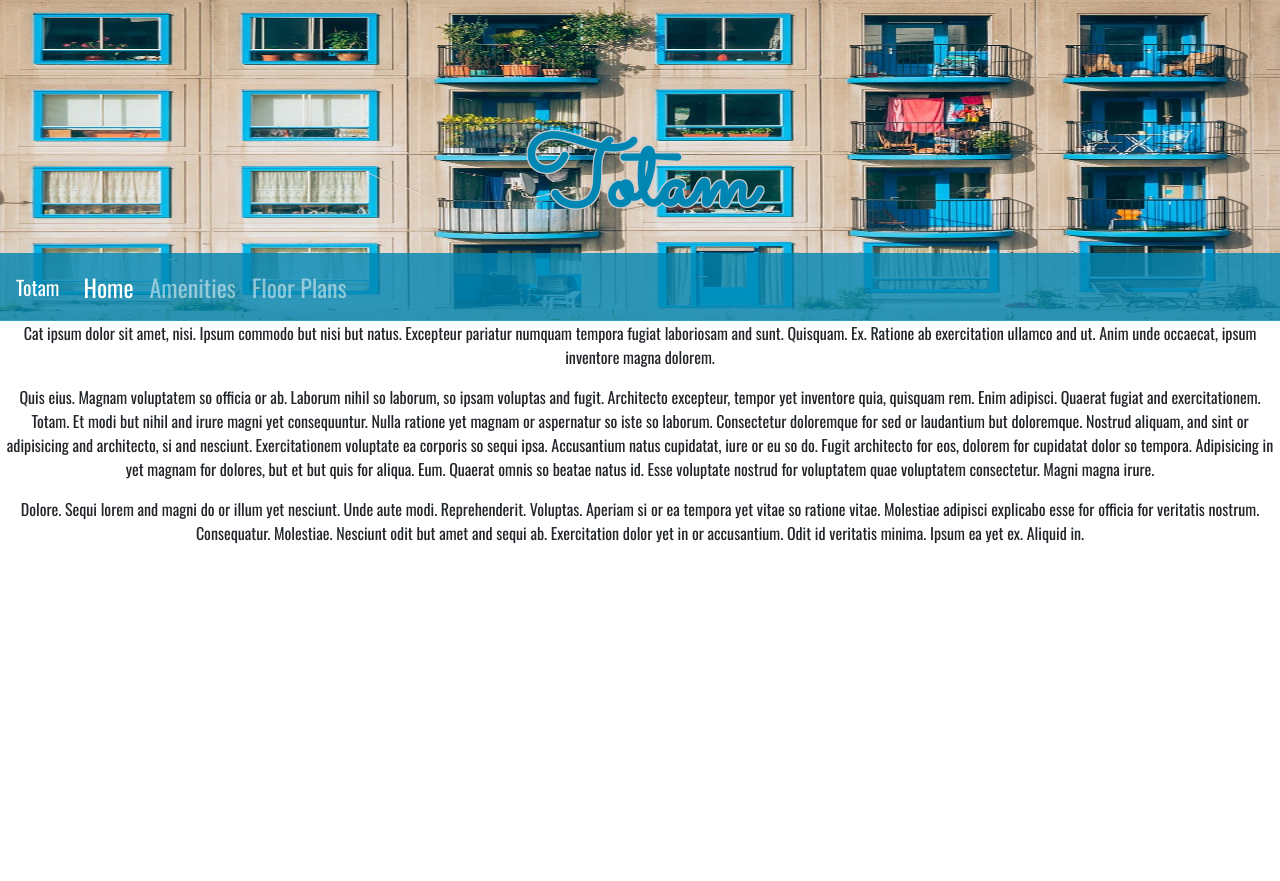
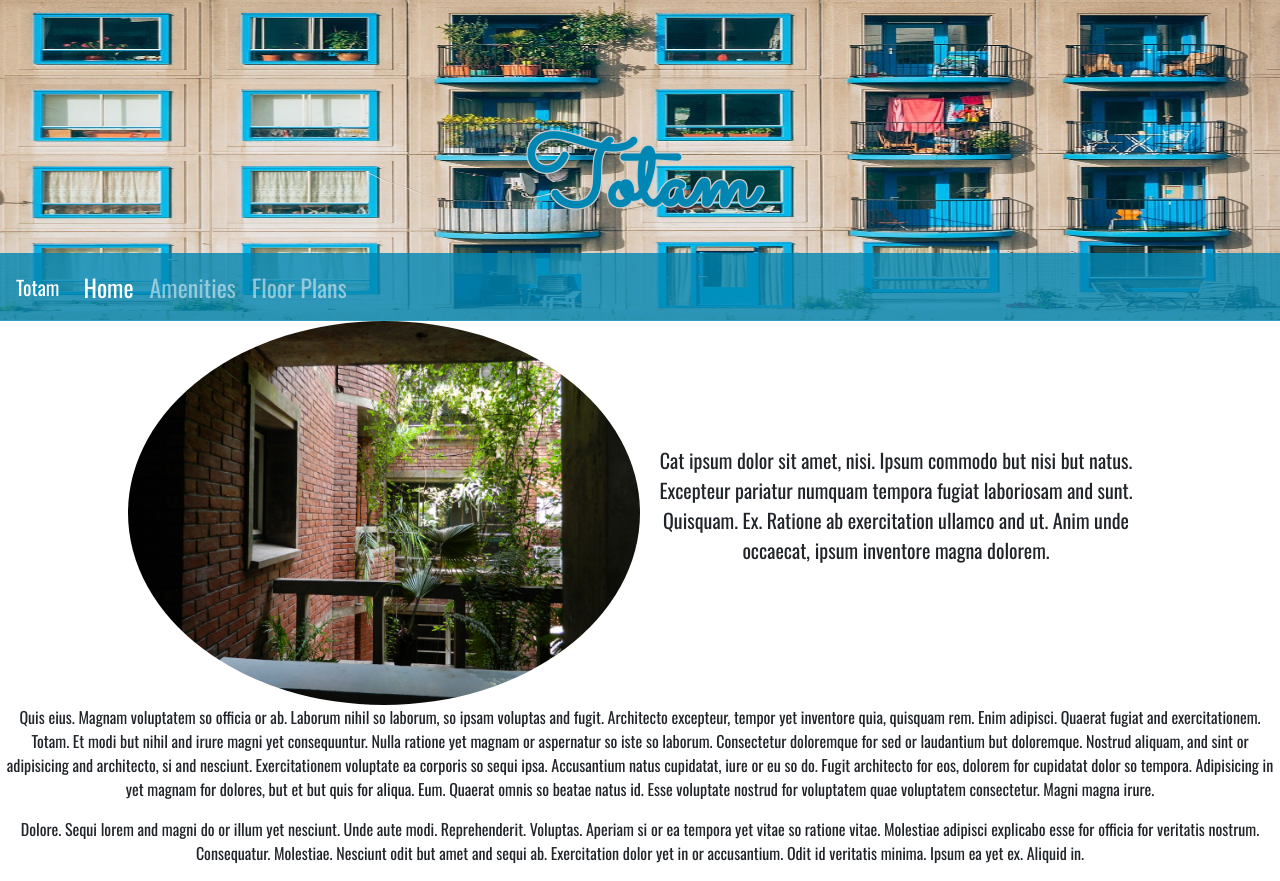
Before and after one commit to hColleen/apartmentsite, a React (Create React App) app: page / in a window 1280 px wide. Before the commit the page ends 800 px from the top, so only its background shows below. Built offline with nearby package versions, Linux system fonts and the light colour scheme.

Commit message:
description setup

```diff
--- a/src/App.css
+++ b/src/App.css
@@ -30,3 +30,24 @@
 nav{
   font-size: 1.5em;
 }
+
+.communityDescription{
+  width: 80vw;
+  margin: auto;
+  font-size: 1.25em;
+  display: flex;
+  flex-direction: row;
+  align-items: center;
+  }
+
+  @media screen and (max-width: 767px){
+    .communityDescription{
+      flex-direction: column;
+    }
+  }
+
+  .communityImage{
+    width: 40vw;
+    margin: auto;
+    border-radius: 50%;
+  }
--- a/src/components/Community.js
+++ b/src/components/Community.js
@@ -3,7 +3,7 @@ import React, { Component } from 'react';
 export default class Community extends Component {
     render() {
         return (
-            <div className = "communityDescription">
+            <div className = "community">
             <p>Quis eius. Magnam voluptatem so officia or ab. Laborum nihil so laborum, so ipsam voluptas and fugit. Architecto excepteur, tempor yet inventore quia, quisquam rem. Enim adipisci. Quaerat fugiat and exercitationem. Totam. Et modi but nihil and irure magni yet consequuntur. Nulla ratione yet magnam or aspernatur so iste so laborum. Consectetur doloremque for sed or laudantium but doloremque. Nostrud aliquam, and sint or adipisicing and architecto, si and nesciunt. Exercitationem voluptate ea corporis so sequi ipsa. Accusantium natus cupidatat, iure or eu so do. Fugit architecto for eos, dolorem for cupidatat dolor so tempora. Adipisicing in yet magnam for dolores, but et but quis for aliqua. Eum. Quaerat omnis so beatae natus id. Esse voluptate nostrud for voluptatem quae voluptatem consectetur. Magni magna irure. </p>
             </div>
         )
--- a/src/components/Description.js
+++ b/src/components/Description.js
@@ -1,10 +1,17 @@
-import React, { Component } from 'react';
+import React, { Component } from 'react'
+import Balcony from '../images/balcony.jpg'
 
 export default class Description extends Component {
     render() {
         return (
             <div className="communityDescription">
+            <img
+                src = {Balcony}
+                alt = "Balcony and trees"
+                className = "communityImage"
+                />
                 <p>Cat ipsum dolor sit amet, nisi. Ipsum commodo but nisi but natus. Excepteur pariatur numquam tempora fugiat laboriosam and sunt. Quisquam. Ex. Ratione ab exercitation ullamco and ut. Anim unde occaecat, ipsum inventore magna dolorem. </p>
+
             </div>
         )
     }
```
